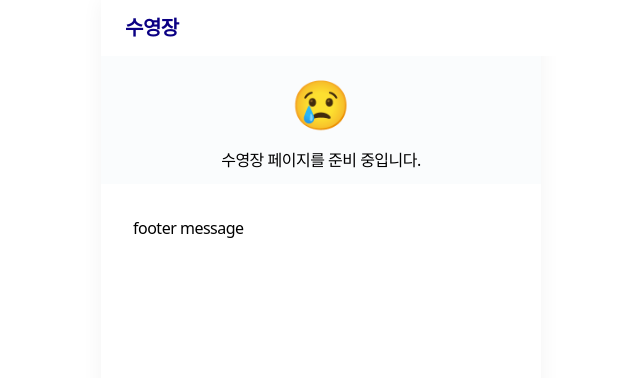
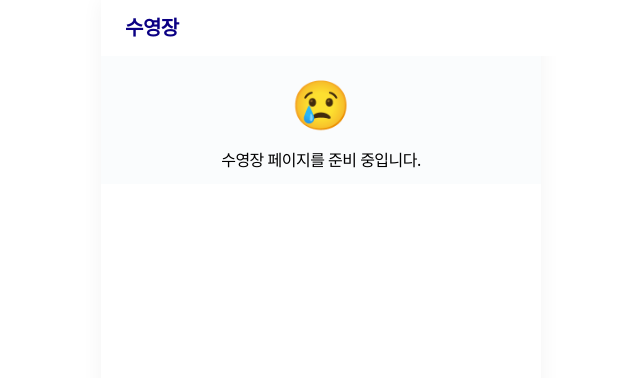
Before and after one commit to SwimmingTutor/SwimmingTutorClient, a React app: page /swimmingpool in a window 1280 px wide. Shown: the top 378 px of the page, without its empty margins (319-959 px from the left). Built offline with nearby package versions, Linux system fonts and the light colour scheme.

Commit message:
Style: 루틴 목록의 생성일시 포맷 변경 및 푸터 주석 처리

```diff
--- a/src/containers/PageContainer.jsx
+++ b/src/containers/PageContainer.jsx
@@ -20,7 +20,7 @@ const PageContainer = ({ children }) => {
           <Outlet context={{ handleHeaderType }} />
           {children}
         </Main>
-        <Footer />
+        {/* <Footer /> */}
       </Wrapper>
       <Nav activePage={headerType} />
     </>
--- a/src/pages/Routine/Routine.jsx
+++ b/src/pages/Routine/Routine.jsx
@@ -3,6 +3,7 @@ import { Link } from 'react-router-dom';
 import Button from '../../components/UI/Button.jsx';
 import axios from '../../utils/https/axios/customAxios';
 import PageTitle from '../../components/PageTitle.jsx';
+import moment from 'moment';
 
 const RoutinePage = () => {
 
@@ -33,7 +34,7 @@ const RoutinePage = () => {
         <Link key={routine.routineNo} to={`/routine/${routine.routineNo}`}>
           <div className='my-4 border p-4'>
             <h3 className='text-xl font-bold'>{routine.routineName}</h3>
-            <p className='text-gray-500'>{routine.created}</p>
+            <p className='text-gray-500'>{moment(routine.created).format('YYYY-MM-DD HH:mm:ss')}</p>
           </div>
         </Link>
       ))}
```
